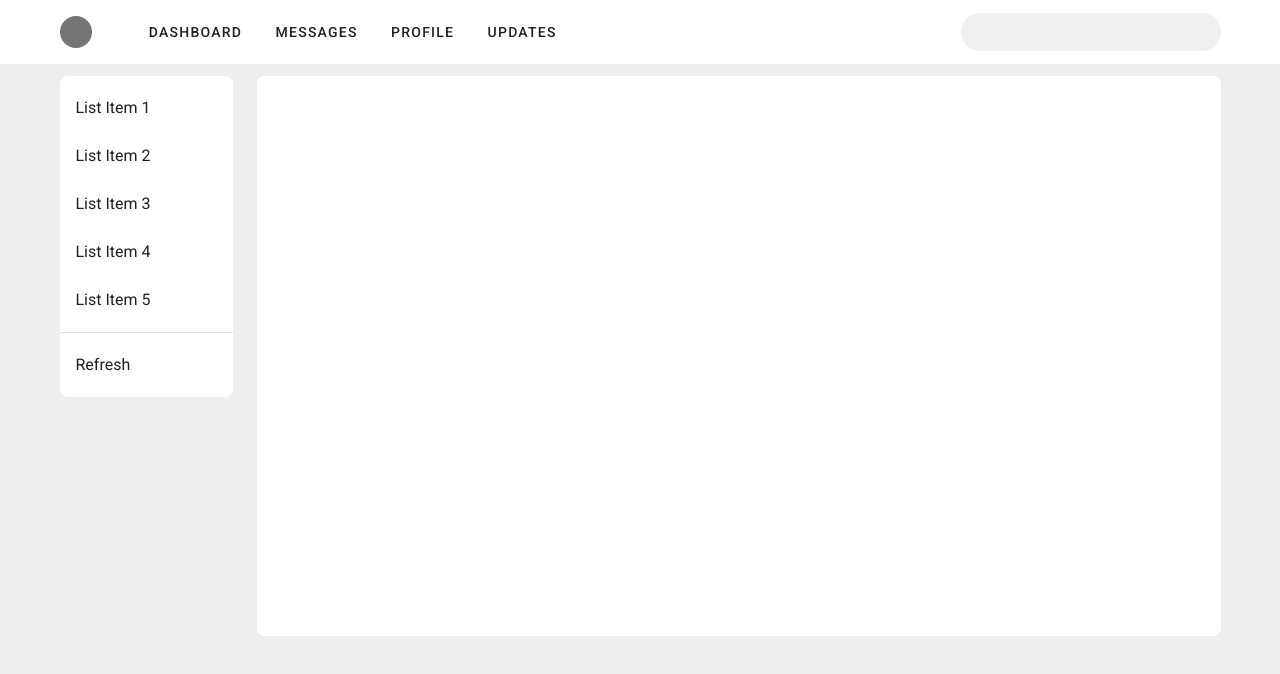
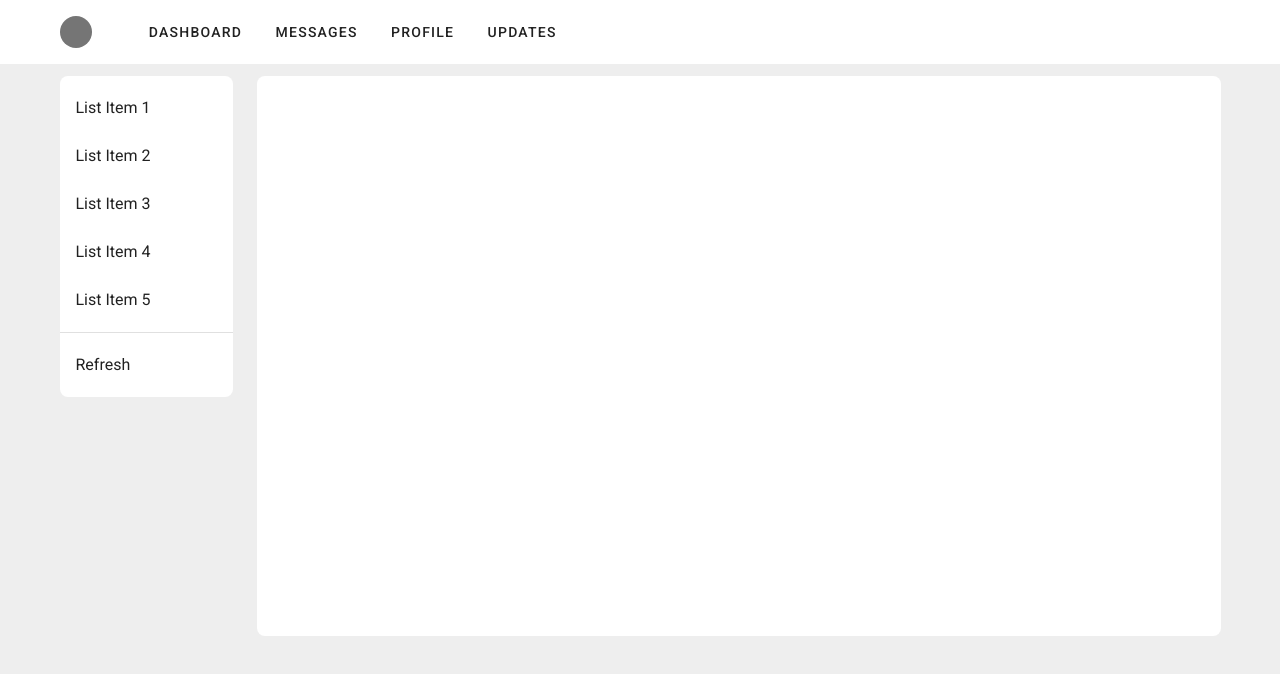
Before and after one commit to kdrag0n/android-webinstall, a Vue app: page / in a window 1280 px wide. Shown: the top 674 px of the page. Built offline with nearby package versions, Linux system fonts and the light colour scheme.

Commit message:
Remove search bar

```diff
--- a/src/App.vue
+++ b/src/App.vue
@@ -11,18 +11,6 @@
                 <v-btn v-for="link in links" :key="link" text>
                     {{ link }}
                 </v-btn>
-
-                <v-spacer></v-spacer>
-
-                <v-responsive max-width="260">
-                    <v-text-field
-                        dense
-                        flat
-                        hide-details
-                        rounded
-                        solo-inverted
-                    ></v-text-field>
-                </v-responsive>
             </v-container>
         </v-app-bar>
 
```
